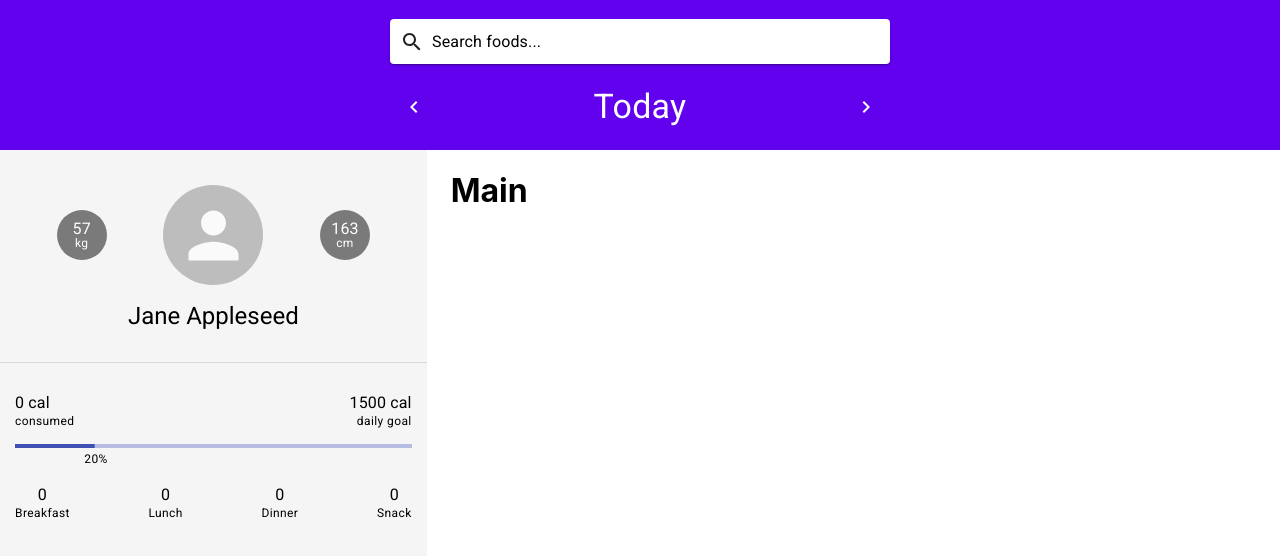
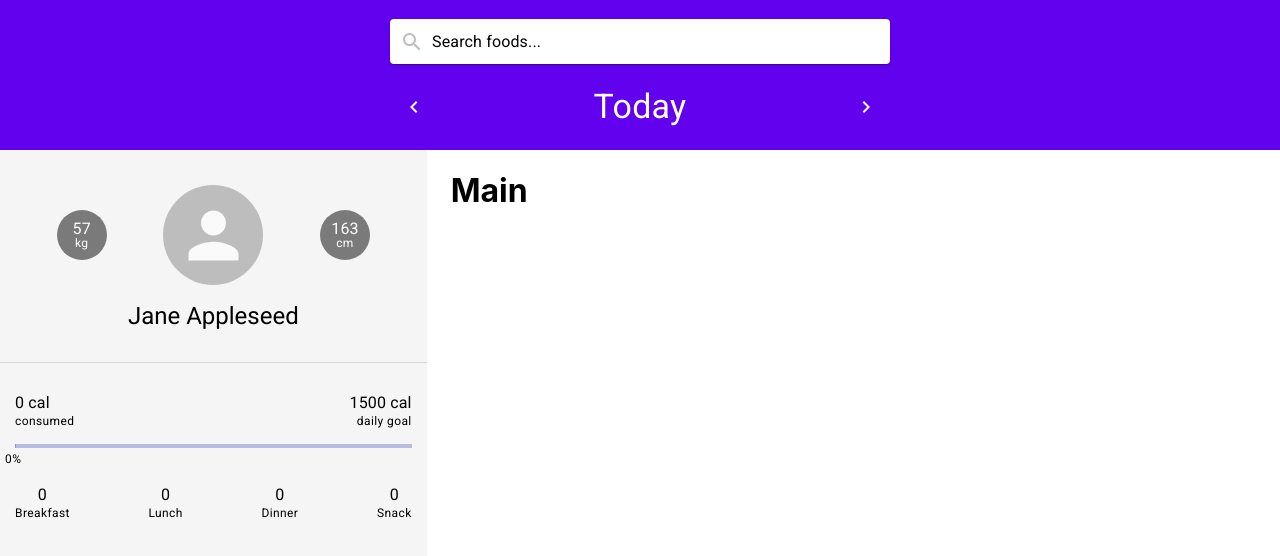
Before and after one commit to livelifedev/food-nutri-v2, a React (Create React App) app: page / in a window 1280 px wide. Shown: the top 556 px of the page. Built offline with nearby package versions, Linux system fonts and the light colour scheme.

Commit message:
added dynamic percentage bar

```diff
--- a/src/components/Header.jsx
+++ b/src/components/Header.jsx
@@ -72,7 +72,7 @@ const Header = ({
           placeholder="Search foods..."
           startAdornment={(
             <InputAdornment position="start" className={classes.icon}>
-              <SearchIcon />
+              <SearchIcon color="disabled" />
             </InputAdornment>
           )}
           fullWidth
--- a/src/components/Sidebar.jsx
+++ b/src/components/Sidebar.jsx
@@ -65,6 +65,9 @@ const useStyles = makeStyles({
   percentage: {
     margin: '2px 0 0 -10px',
   },
+  bar: {
+    transition: 'none',
+  },
 });
 
 const mapCalories = (arr) => {
@@ -85,6 +88,8 @@ const mapCalories = (arr) => {
   return map;
 };
 
+const calcPercent = (value1, value2) => Math.round((value1 / value2) * 100);
+
 const Sidebar = ({ intakeData }) => {
   const classes = useStyles();
   console.log(intakeData);
@@ -97,6 +102,7 @@ const Sidebar = ({ intakeData }) => {
     daily_goal: dailyGoal,
   } = mock;
   const caloriesMap = mapCalories(intakeData.intake_list);
+  const percentage = calcPercent(caloriesMap.totalCals, dailyGoal);
 
   return (
     <>
@@ -127,10 +133,10 @@ const Sidebar = ({ intakeData }) => {
           </Box>
         </Box>
 
-        <LinearProgress variant="determinate" value={20} />
+        <LinearProgress variant="determinate" value={percentage} classes={{ bar: classes.bar }} />
         <Box display="flex">
-          <Box width="20%" />
-          <Typography className={classes.percentage} variant="caption">20%</Typography>
+          <Box width={`${percentage}%`} />
+          <Typography className={classes.percentage} variant="caption">{`${percentage}%`}</Typography>
         </Box>
 
         <Box className={classes.mealsInfoWrapper}>
```
